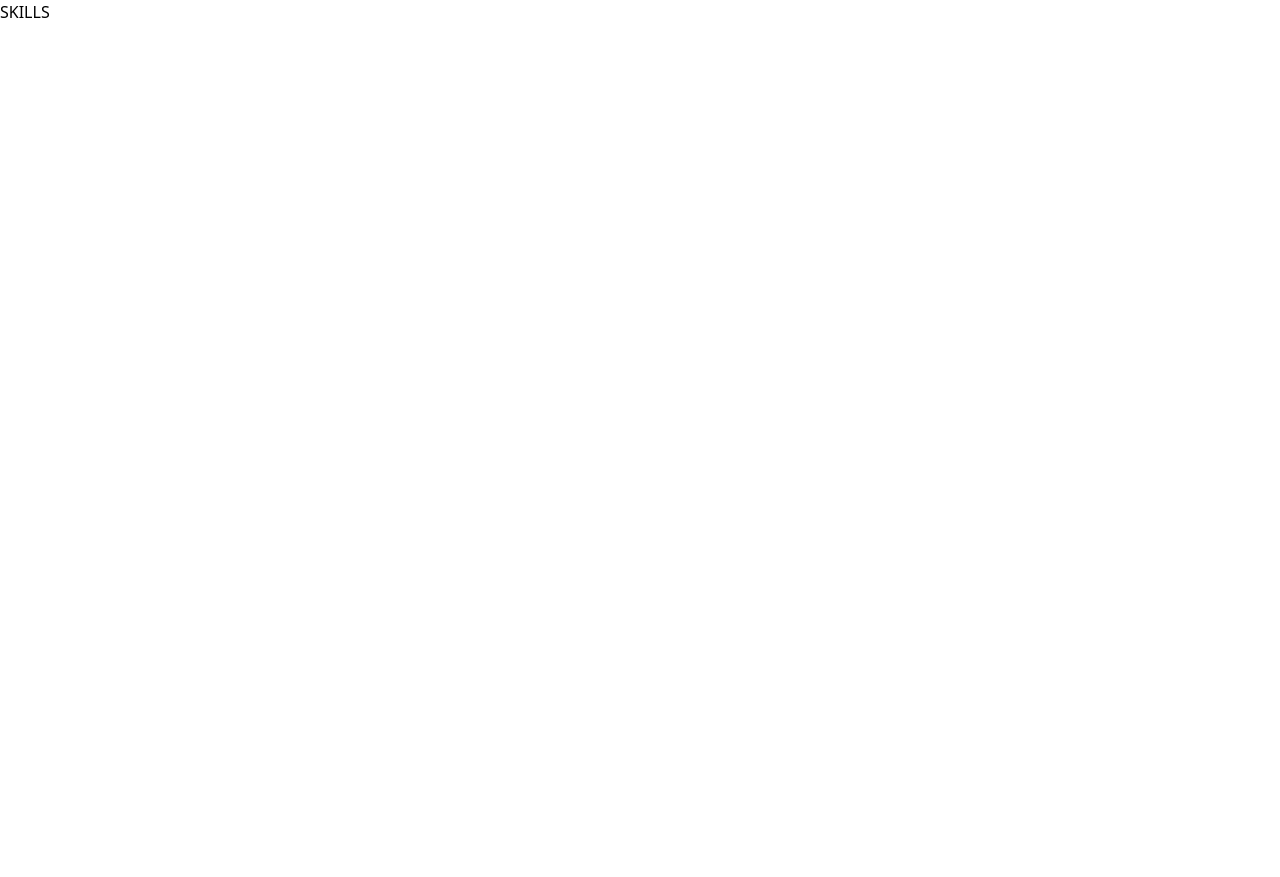
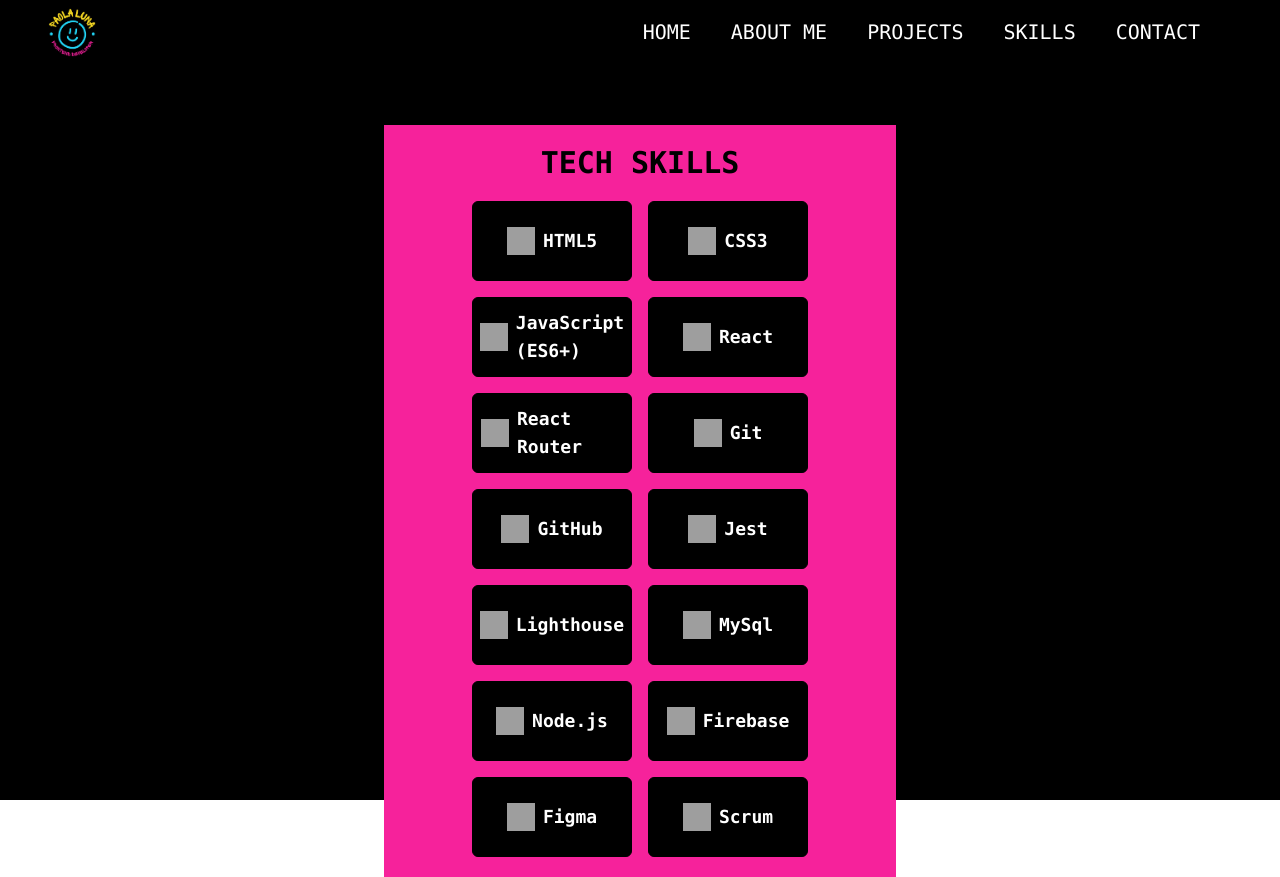
Before and after one commit to PaosLuna/Portafolio-PL, a React (Vite) app: page /skills in a window 1280 px wide. Before the commit the page ends 800 px from the top, so only its background shows below. Built offline with nearby package versions, Linux system fonts and the light colour scheme; grey boxes are pictures that could not be loaded.

Commit message:
Feat skills

```diff
--- /dev/null
+++ b/src/Data/skillsTech.js
@@ -0,0 +1,58 @@
+export const frontendSkills = [
+  {
+    name: "HTML5",
+    icon: "https://assets.stickpng.com/images/5847f5bdcef1014c0b5e489c.png",
+  },
+  {
+    name: "CSS3",
+    icon: "https://upload.wikimedia.org/wikipedia/commons/thumb/d/d5/CSS3_logo_and_wordmark.svg/1452px-CSS3_logo_and_wordmark.svg.png",
+  },
+  {
+    name: "JavaScript (ES6+)",
+    icon: "https://seeklogo.com/images/J/javascript-logo-E967E87D74-seeklogo.com.png",
+  },
+  {
+    name: "React",
+    icon: "https://upload.wikimedia.org/wikipedia/commons/thumb/a/a7/React-icon.svg/2300px-React-icon.svg.png",
+  },
+  {
+    name: "React Router",
+    icon: "https://reactrouter.com/_brand/react-router-mark-color.png",
+  },
+  {
+    name: "Git",
+    icon: "https://git-scm.com/images/logos/downloads/Git-Icon-1788C.png",
+  },
+  {
+    name: "GitHub",
+    icon: "https://cdn-icons-png.flaticon.com/512/25/25231.png",
+  },
+  {
+    name: "Jest",
+    icon: "https://cdn.freebiesupply.com/logos/large/2x/jest-logo-png-transparent.png",
+  },
+  {
+    name: "Lighthouse",
+    icon: "https://seeklogo.com/images/G/google-lighthouse-logo-F4457EC878-seeklogo.com.png",
+  },
+  {
+    name: "MySql",
+    icon: "https://res.cloudinary.com/hevo/image/upload/f_auto,q_auto/v1685802629/hevo-blog-3/MySQL-Logo.wine_.png?_i=AA",
+  },
+  {
+    name: "Node.js",
+    icon: "https://upload.wikimedia.org/wikipedia/commons/d/d9/Node.js_logo.svg",
+  },
+  {
+    name: "Firebase",
+    icon: "https://seeklogo.com/images/F/firebase-logo-402F407EE0-seeklogo.com.png",
+  },
+  {
+    name: "Figma",
+    icon: "https://brandlogos.net/wp-content/uploads/2022/05/figma-logo_brandlogos.net_6n1pb.png",
+  },
+  {
+    name: "Scrum",
+    icon: "https://pluralsight2.imgix.net/paths/images/scrum-a5c44d8364.png",
+  },
+];
--- a/src/pages/Skills.jsx
+++ b/src/pages/Skills.jsx
@@ -1,7 +1,34 @@
+import { frontendSkills } from "../Data/skillsTech";
+import Header from "../components/Header";
+
 const Skills = () => {
   return (
-    <div>
-      <h1>SKILLS</h1>
+    <div className="flex flex-col bg-black h-screen w-screen">
+      <Header />
+      <div className="flex justify-center mt-10">
+        <div className="flex flex-col justify-center items-center bg-[#F6229B] w-[40%] mt-5">
+          <h1 className="text-black uppercase text-3xl font-mono font-extrabold pt-5">
+            Tech skills
+          </h1>
+          <div className="flex flex-wrap gap-4 justify-center p-5">
+            {frontendSkills.map((skill, index) => (
+              <div
+                key={index}
+                className="p-2 border border-black bg-black rounded-md w-40 h-20 flex items-center gap-2 justify-center"
+              >
+                <img
+                  src={skill.icon}
+                  alt={`${skill.name} icon`}
+                  className="w-7 h-7"
+                />
+                <span className="text-lg font-mono font-bold text-white">
+                  {skill.name}
+                </span>
+              </div>
+            ))}
+          </div>
+        </div>
+      </div>
     </div>
   );
 };
```
